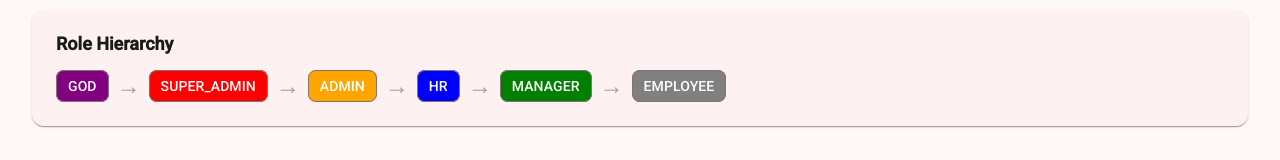
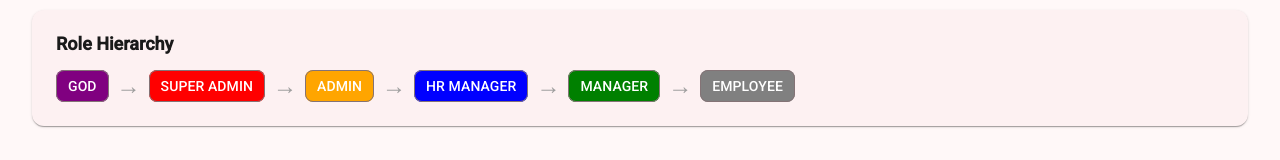
Before and after one commit to geosar23/Secret-project, an Angular app in the folder client/: page /permissions in a window 1280 px wide. Shown: the part 166-326 px from the top of the page. Built offline with nearby package versions, Linux system fonts and the light colour scheme; no server answers; sample sign-in values are in the browser's storage.

Commit message:
refactor: update permissions display with role names and dynamic hierarchy rendering

```diff
--- a/client/src/app/features/permissions/permissions.component.html
+++ b/client/src/app/features/permissions/permissions.component.html
@@ -6,7 +6,7 @@
                 <div class="user-info">
                     <span class="user-name">{{ user.name }}</span>
                     <mat-chip [style.background]="getRoleColor(user.role || '')">
-                        {{ user.role }}
+                        {{ getRoleName(user.role || '') }}
                     </mat-chip>
                 </div>
             </mat-card-content>
@@ -51,19 +51,14 @@
             <mat-card-content>
                 <h3>Role Hierarchy</h3>
                 <div class="roles">
-                    <mat-chip [style.background]="getRoleColor('GOD')">GOD</mat-chip>
-                    <span class="arrow">→</span>
-                    <mat-chip [style.background]="getRoleColor('SUPER_ADMIN')"
-                        >SUPER_ADMIN</mat-chip
-                    >
-                    <span class="arrow">→</span>
-                    <mat-chip [style.background]="getRoleColor('ADMIN')">ADMIN</mat-chip>
-                    <span class="arrow">→</span>
-                    <mat-chip [style.background]="getRoleColor('HR')">HR</mat-chip>
-                    <span class="arrow">→</span>
-                    <mat-chip [style.background]="getRoleColor('MANAGER')">MANAGER</mat-chip>
-                    <span class="arrow">→</span>
-                    <mat-chip [style.background]="getRoleColor('EMPLOYEE')">EMPLOYEE</mat-chip>
+                    @for (roleInfo of rolesHierarchy; track roleInfo.role; let isLast = $last) {
+                        <mat-chip [style.background]="roleInfo.color">
+                            {{ roleInfo.name }}
+                        </mat-chip>
+                        @if (!isLast) {
+                            <span class="arrow">→</span>
+                        }
+                    }
                 </div>
             </mat-card-content>
         </mat-card>
--- a/client/src/app/features/permissions/permissions.component.ts
+++ b/client/src/app/features/permissions/permissions.component.ts
@@ -35,6 +35,7 @@ export class PermissionsComponent implements OnInit {
     currentUser$ = this.authService.currentUser$;
     effectivePermissions: string[] = [];
     permissionCategories: PermissionCategory[] = [];
+    readonly rolesHierarchy = RoleUtils.getAllRolesWithMetadata();
 
     ngOnInit(): void {
         // Fetch both effective permissions and all permission definitions from backend
@@ -78,4 +79,8 @@ export class PermissionsComponent implements OnInit {
     getRoleColor(role: string): string {
         return RoleUtils.getRoleColor(role);
     }
+
+    getRoleName(role: string): string {
+        return RoleUtils.getRoleName(role);
+    }
 }
```
